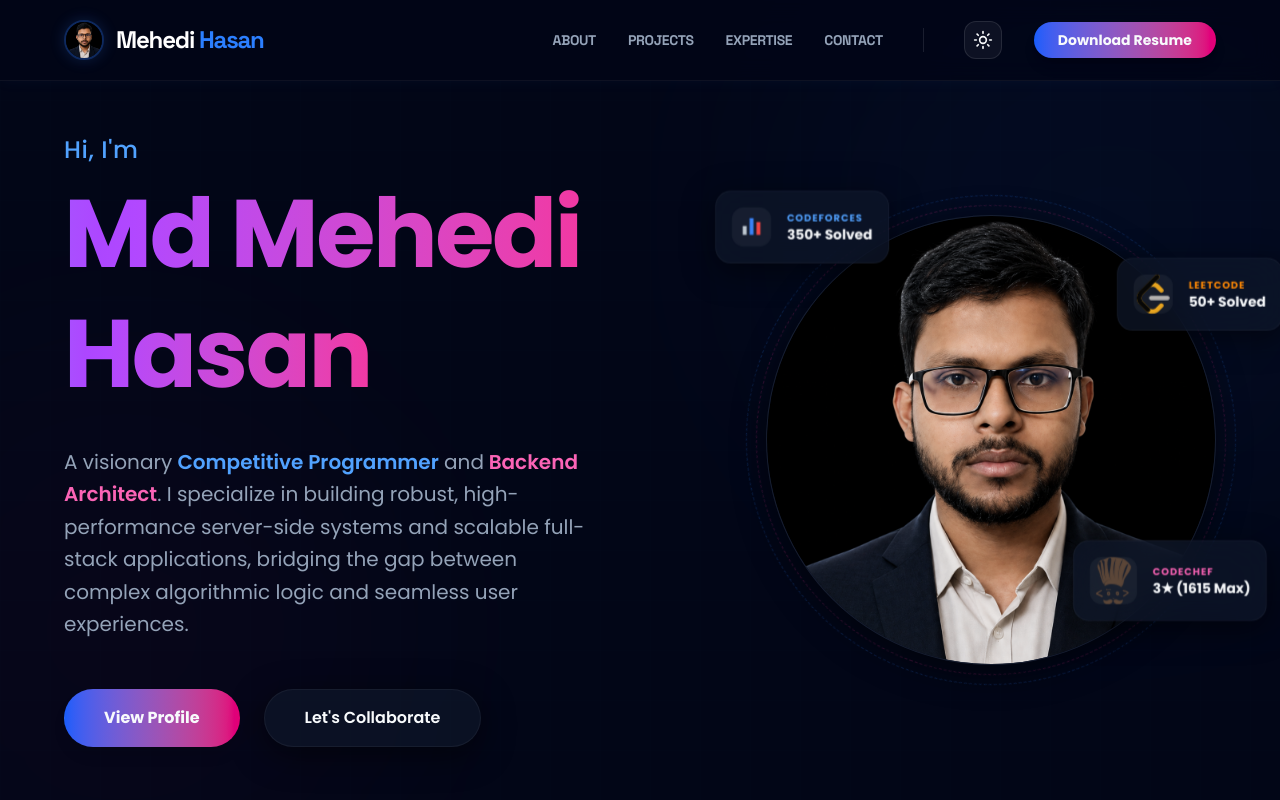
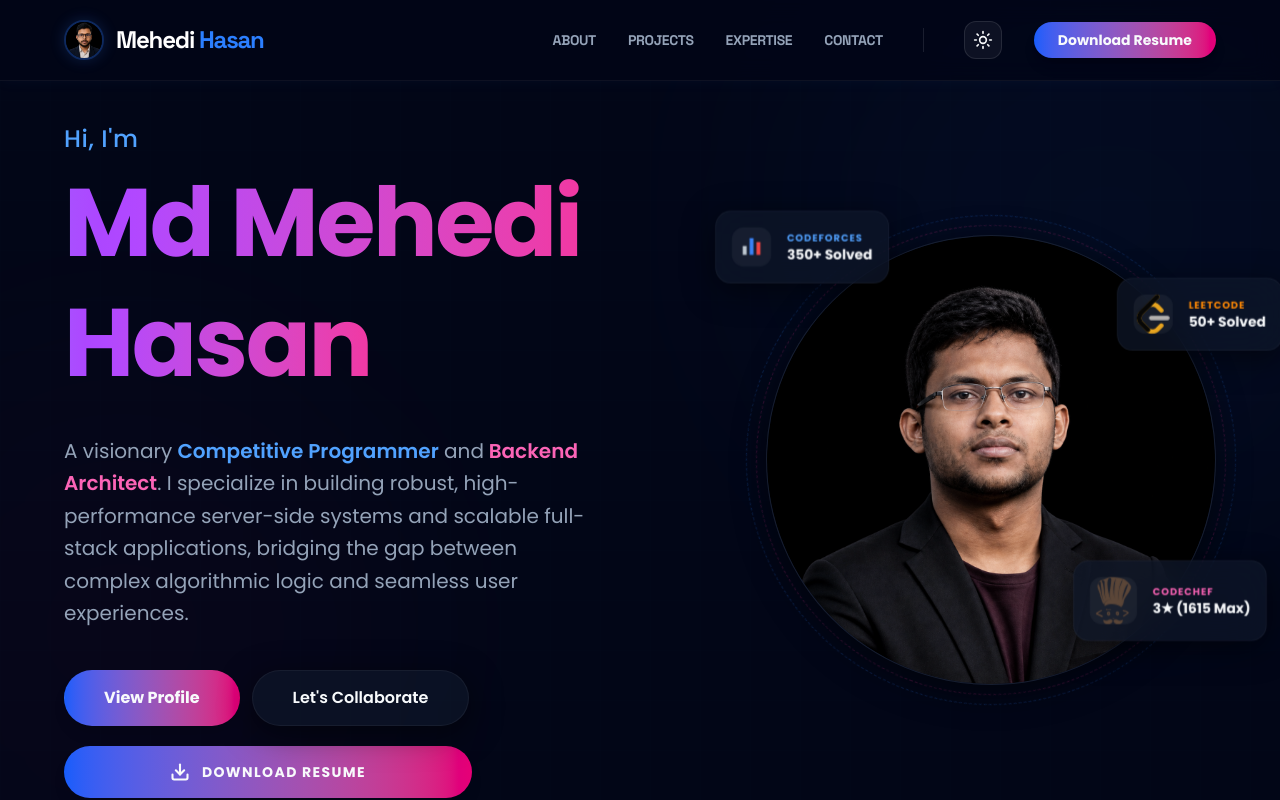
Before and after one commit to Mehedi-Hasann/my-portfolio, a Next.js app: page / in a window 1280 px wide. Shown: the top 800 px of the page. Built offline with nearby package versions, Linux system fonts and the light colour scheme.

Commit message:
update profile

```diff
--- a/src/components/Hero.tsx
+++ b/src/components/Hero.tsx
@@ -65,7 +65,7 @@ export default function Hero() {
 
   return (
     <section
-      className="relative min-h-screen flex items-center pt-20 overflow-hidden bg-background font-poppins"
+      className="relative min-h-screen flex items-center pt-30 overflow-hidden bg-background font-poppins"
       id="hero"
       onMouseMove={handleMouseMove}
       onMouseLeave={handleMouseLeave}
@@ -122,7 +122,8 @@ export default function Hero() {
             robust, high-performance server-side systems and scalable full-stack applications, bridging the gap between complex algorithmic logic and seamless user experiences.
           </motion.p>
 
-          <motion.div variants={itemVariants} className="flex flex-wrap gap-6 pt-4">
+          <motion.a variants={itemVariants} className="flex flex-wrap gap-3 pt-2">
+
             <motion.a
               href="#about"
               whileHover={{ scale: 1.05, boxShadow: "0 0 30px rgba(59, 130, 246, 0.4)" }}
@@ -141,11 +142,30 @@ export default function Hero() {
               href="#contact"
               whileHover={{ scale: 1.05, backgroundColor: "rgba(59, 130, 246, 0.1)" }}
               whileTap={{ scale: 0.98 }}
-              className="px-10 py-4 glass-card text-on-surface font-semibold rounded-full border border-white/10 hover:border-blue-400/50 transition-all flex items-center justify-center"
+              className="px-10 py-2 glass-card text-on-surface font-semibold rounded-full border border-white/10 hover:border-blue-400/50 transition-all flex items-center justify-center"
             >
               Let&apos;s Collaborate
             </motion.a>
-          </motion.div>
+            <motion.a
+                        initial={{ opacity: 0, y: 10 }}
+                        whileInView={{ opacity: 1, y: 0 }}
+                        viewport={{ once: true }}
+                        className="pt-2 w-9/12"
+                      >
+                        <a
+                          href="/Mehedi_Hasan.pdf"
+                          target="_blank"
+                          className="w-full rounded-full inline-flex items-center justify-center px-8 py-4 bg-gradient-to-r from-blue-600 to-pink-600 text-on-surface font-bold rounded-2xl shadow-lg hover:shadow-blue-500/20 transition-all hover:scale-[1.02] active:scale-95 text-sm uppercase tracking-widest gap-3"
+                        >
+                          <svg width="20" height="20" viewBox="0 0 24 24" fill="none" stroke="currentColor" strokeWidth="2.5" strokeLinecap="round" strokeLinejoin="round">
+                            <path d="M21 15v4a2 2 0 0 1-2 2H5a2 2 0 0 1-2-2v-4"></path>
+                            <polyline points="7 10 12 15 17 10"></polyline>
+                            <line x1="12" y1="15" x2="12" y2="3"></line>
+                          </svg>
+                          Download Resume
+                        </a>
+                      </motion.a>
+          </motion.a>
 
         </div>
 
@@ -161,7 +181,7 @@ export default function Hero() {
 
             <div className="relative w-full h-full rounded-full p-4 glass-card border-white/10 overflow-hidden group-hover:border-blue-500/30 transition-colors duration-700">
               <Image
-                src="/portfolio_img.png"
+                src="/aa.png"
                 alt="Mehedi Hasan"
                 fill
                 className="object-cover rounded-full grayscale-[20%] group-hover:grayscale-0 transition-all duration-700"
```
Also changed, not shown: public/aa.png (added).
